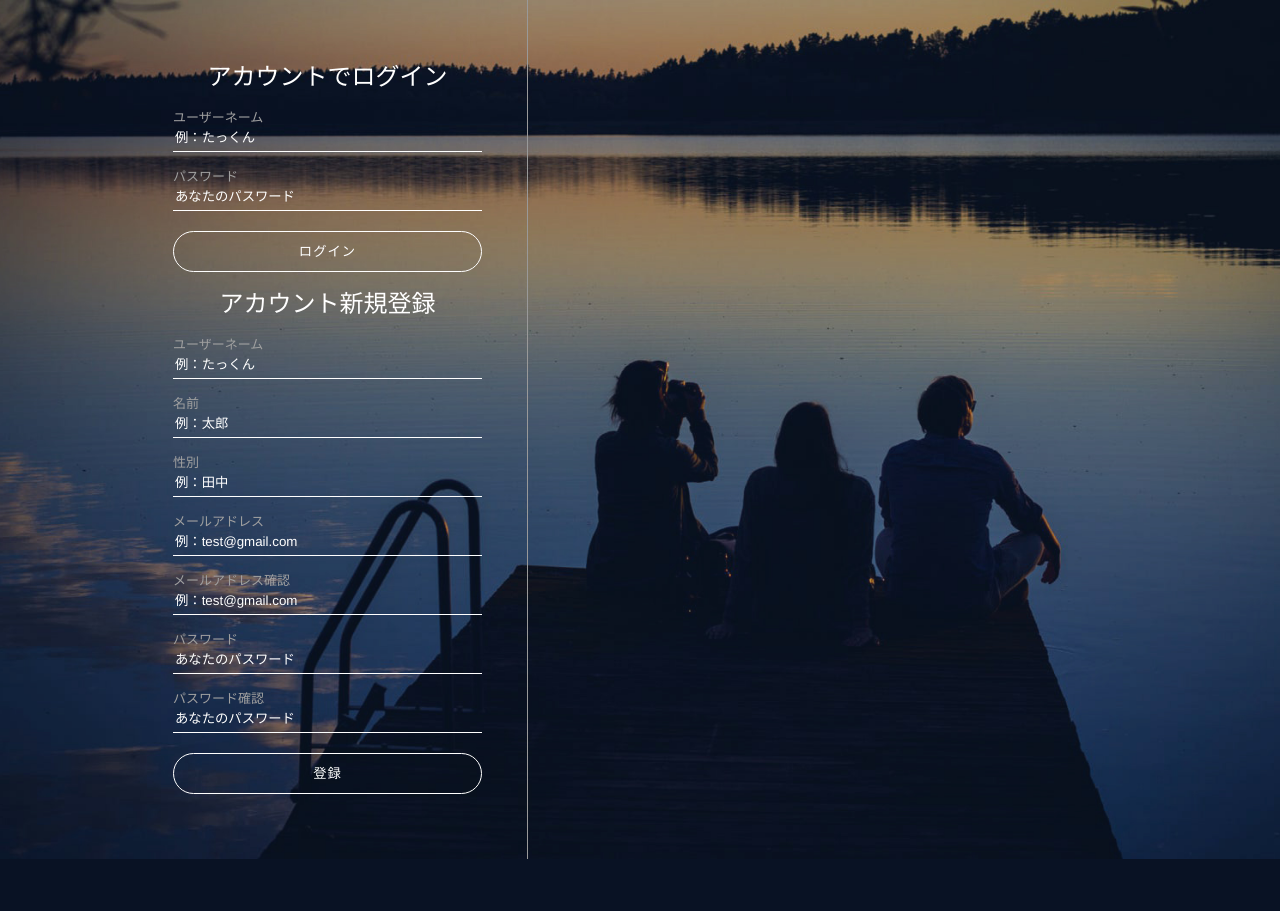
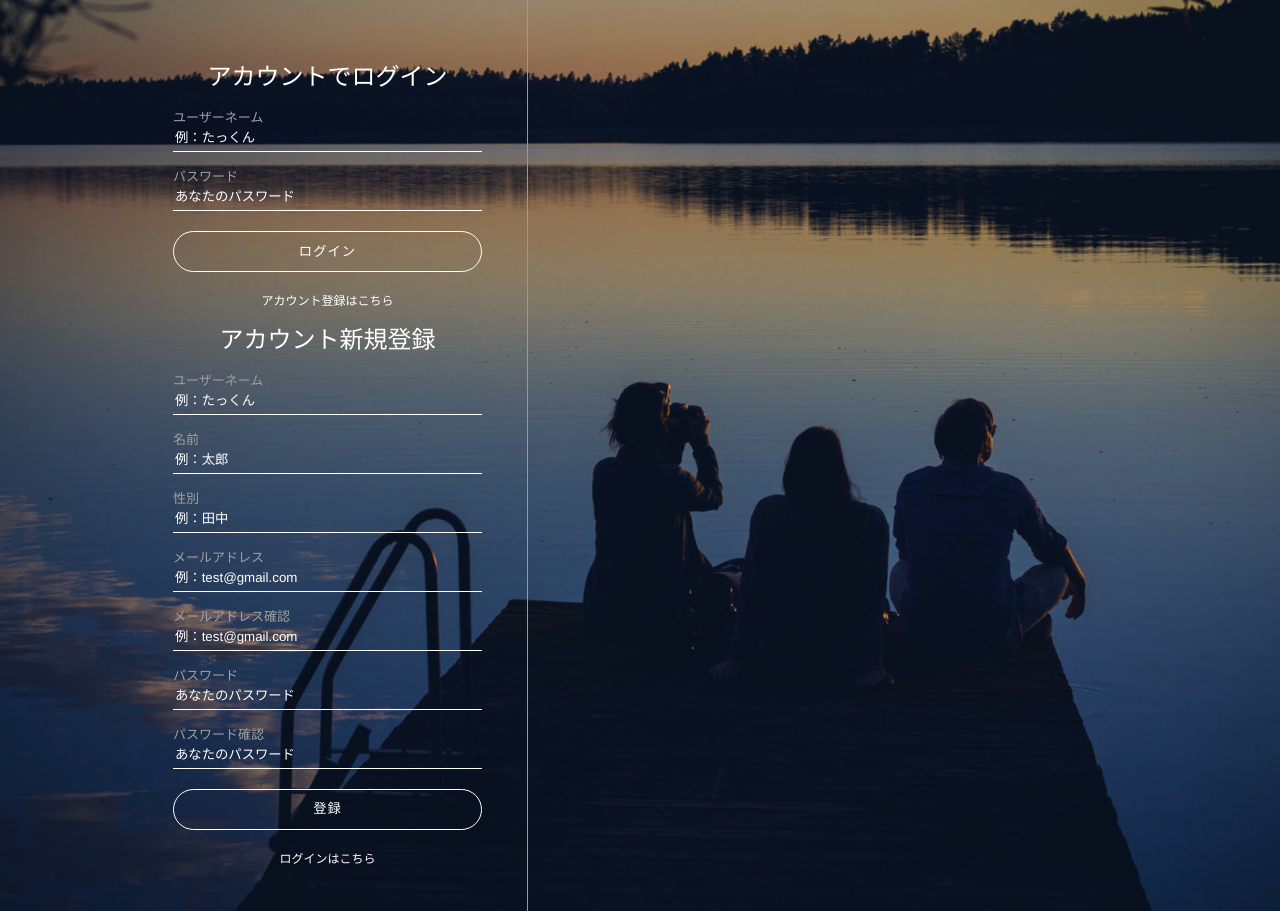
Before and after one commit to pixcelo/slotify, a PHP site: page /register.php in a window 1280 px wide. Before the commit the page ends 859 px from the top, so only its background shows below. Run offline with PHP 8.4, Linux system fonts and the light colour scheme.

Commit message:
CSS追記

```diff
--- a/assets/css/register.css
+++ b/assets/css/register.css
@@ -96,3 +96,12 @@ body {
 #inputContainer button:hover {
     cursor: pointer;
 }
+
+.hasAccountText span {
+    font-weight: bold;
+    font-size: 12px;
+}
+
+.hasAccountText {
+  text-align: center;
+}
--- a/register.php
+++ b/register.php
@@ -44,6 +44,11 @@
             </p>
 
             <button type="submit" name="loginButton">ログイン</button>
+
+            <div class="hasAccountText">
+              <span id="hideLogin">アカウント登録はこちら</span>
+            </div>
+
           </form>
 
           <form id="registerForm" action="register.php" method="POST">
@@ -89,6 +94,11 @@
             </p>
 
             <button type="submit" name="registerButton">登録</button>
+
+            <div class="hasAccountText">
+              <span id="hideregister">ログインはこちら</span>
+            </div>
+
           </form>
 
         </div><!-- id="inputContainer" -->
```
